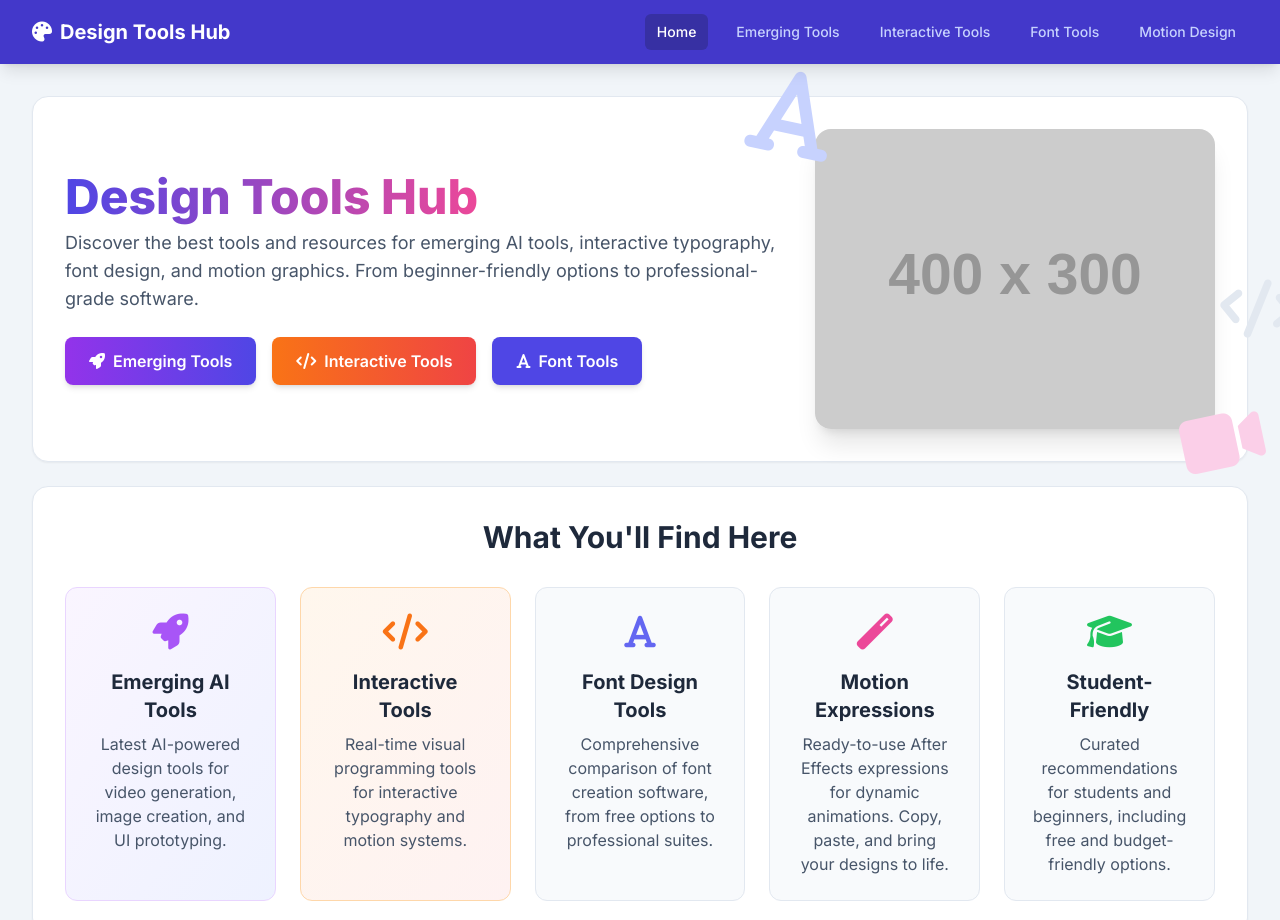
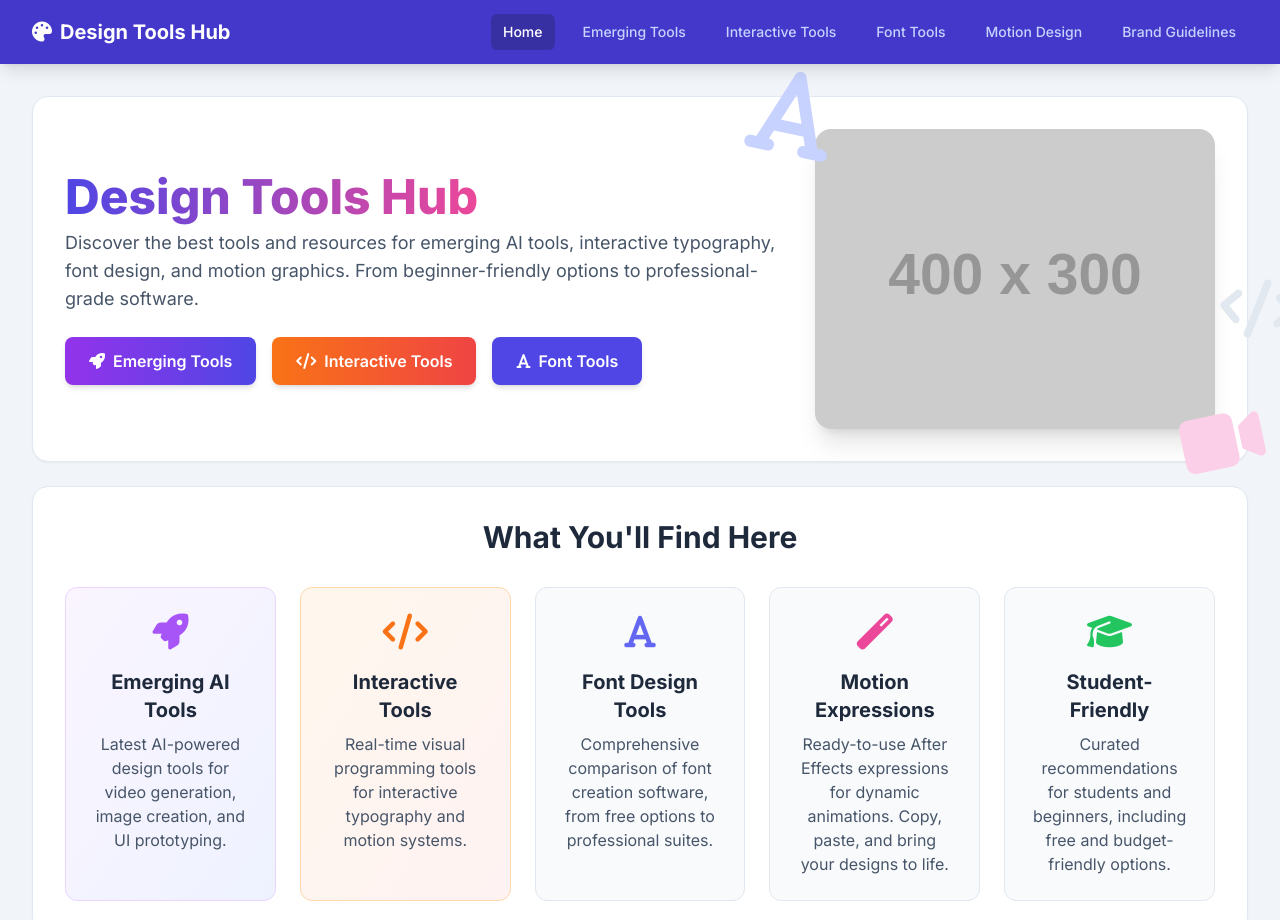
Before and after one commit to JoeMighty/MAGD-Tech-Demo, a plain HTML site: page index.html in a window 1280 px wide. Shown: the top 920 px of the page. Drawn offline with nearby package versions, Linux system fonts and the light colour scheme; placeholder pictures from the web are drawn by us.

Commit message:
Update index.html

```diff
--- a/index.html
+++ b/index.html
@@ -32,6 +32,8 @@
                     <a href="interactive.html" class="nav-link text-indigo-200 hover:bg-indigo-600 hover:text-white px-3 py-2 rounded-md text-sm font-medium transition-colors duration-200">Interactive Tools</a>
                     <a href="fonts.html" class="nav-link text-indigo-200 hover:bg-indigo-600 hover:text-white px-3 py-2 rounded-md text-sm font-medium transition-colors duration-200">Font Tools</a>
                     <a href="motion.html" class="nav-link text-indigo-200 hover:bg-indigo-600 hover:text-white px-3 py-2 rounded-md text-sm font-medium transition-colors duration-200">Motion Design</a>
+                    <a href="brand-guidelines.html" class="nav-link text-indigo-200 hover:bg-indigo-600 hover:text-white px-3 py-2 rounded-md text-sm font-medium transition-colors duration-200">Brand Guidelines</a>
+
                 </div>
             </div>
             <div class="-mr-2 flex md:hidden">
```
